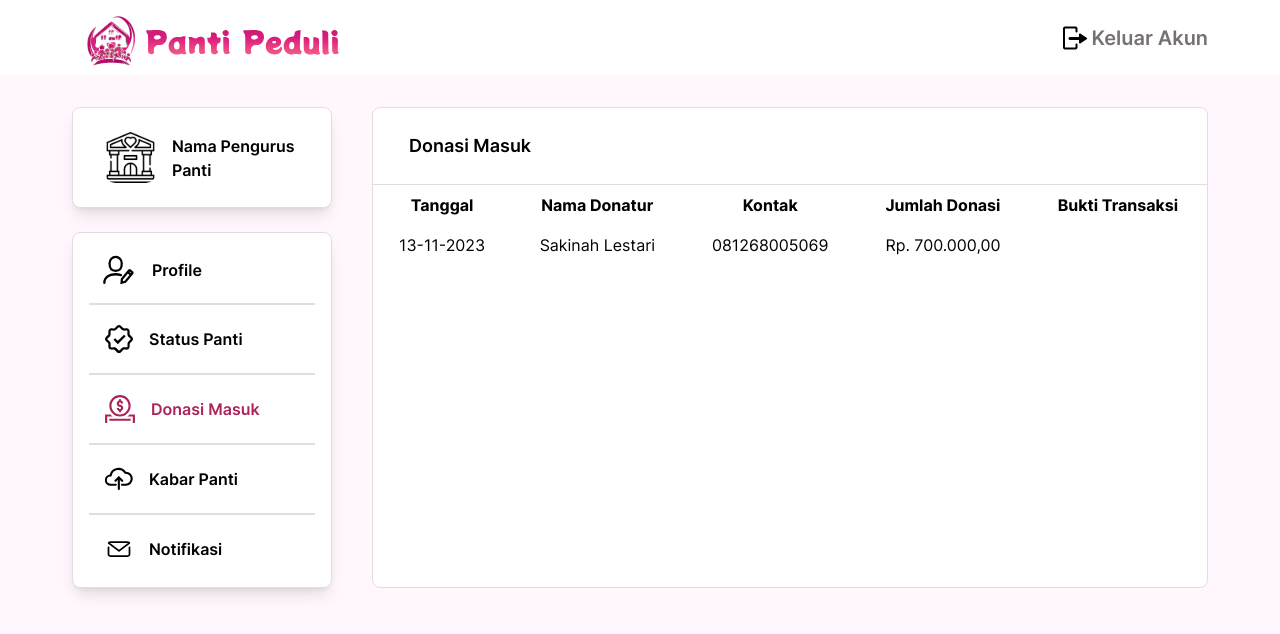
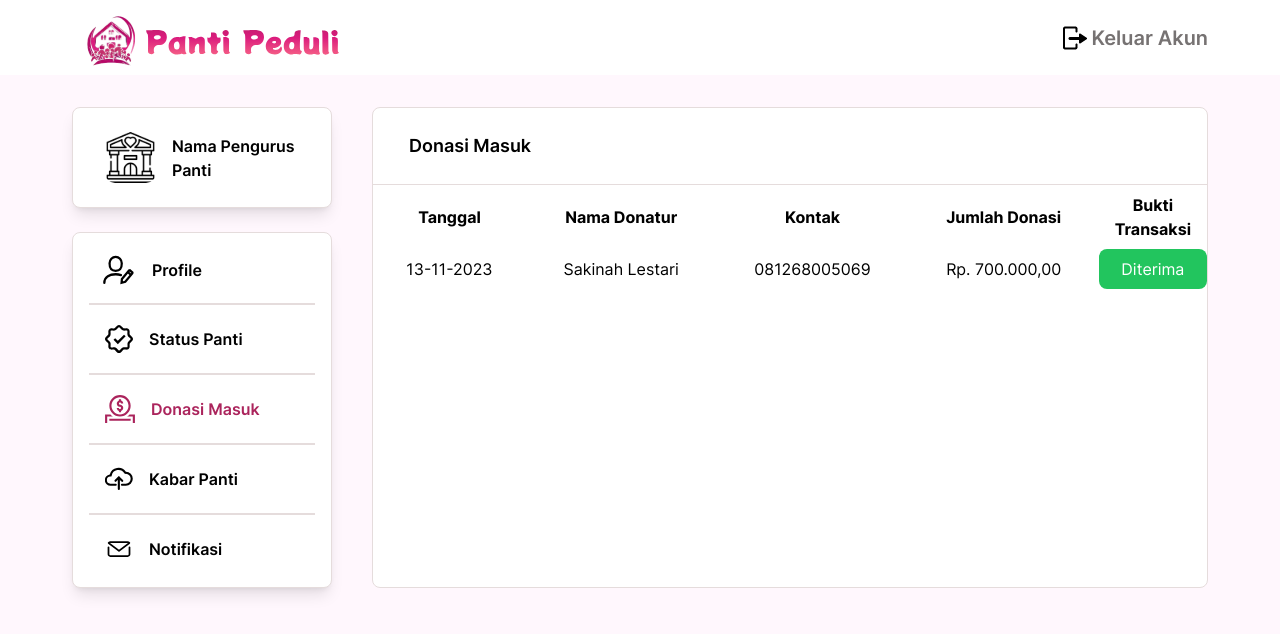
Before and after one commit to baicorp/peduli-panti, a React (Vite) app in the folder frontend/: page /donasi-masuk in a window 1280 px wide. Shown: the top 634 px of the page. Built offline with nearby package versions, Linux system fonts and the light colour scheme.

Commit message:
pesan commit

```diff
--- a/frontend/src/pages/Admin/Donasi Masuk/DonasiMasuk.jsx
+++ b/frontend/src/pages/Admin/Donasi Masuk/DonasiMasuk.jsx
@@ -22,6 +22,8 @@ export default function KabarPantiAdmin() {
             <td className="px-4 py-2 text-center">Sakinah Lestari</td>
             <td className="px-4 py-2 text-center">081268005069</td>
             <td className="px-4 py-2 text-center">Rp. 700.000,00</td>
+            <td className="  text-center w-[10px] bg-green-500 rounded-[8px] text-white">Diterima</td>
+
           </tr>
         </tbody>
       </table>
```
